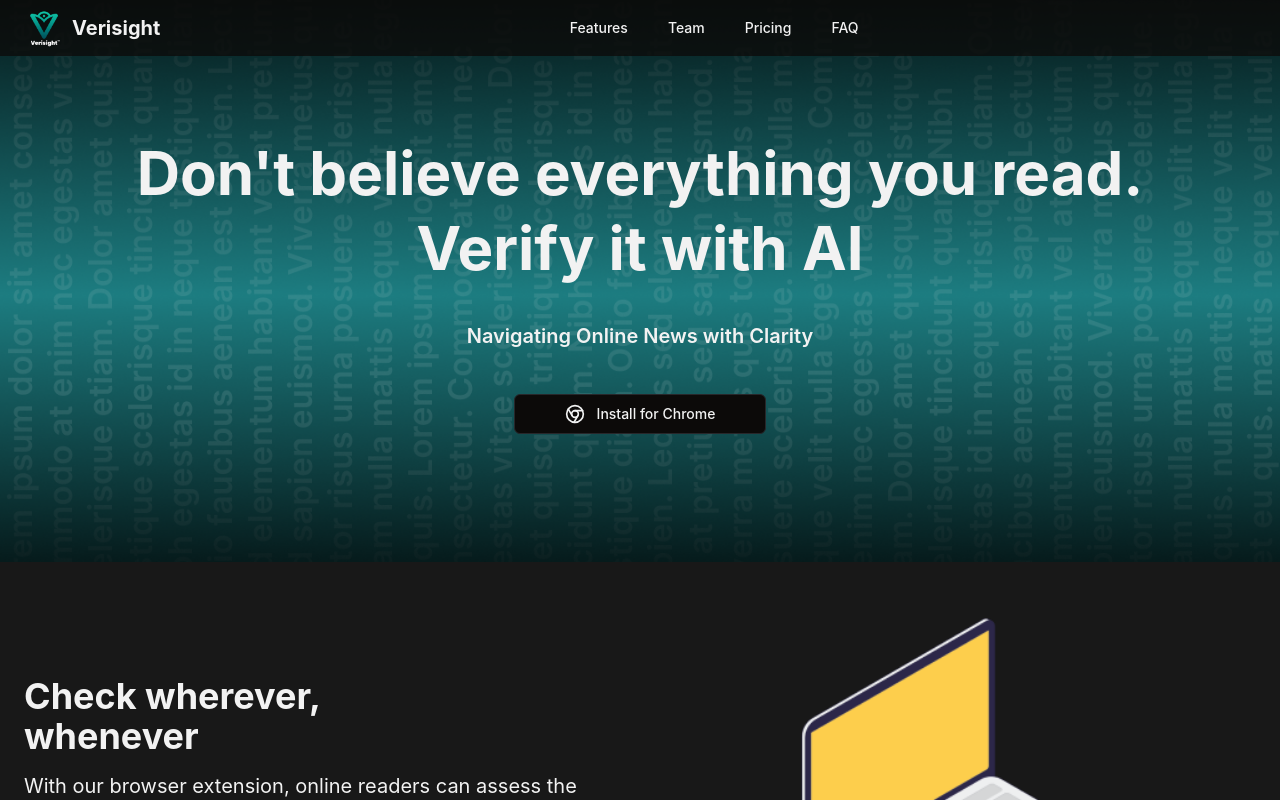
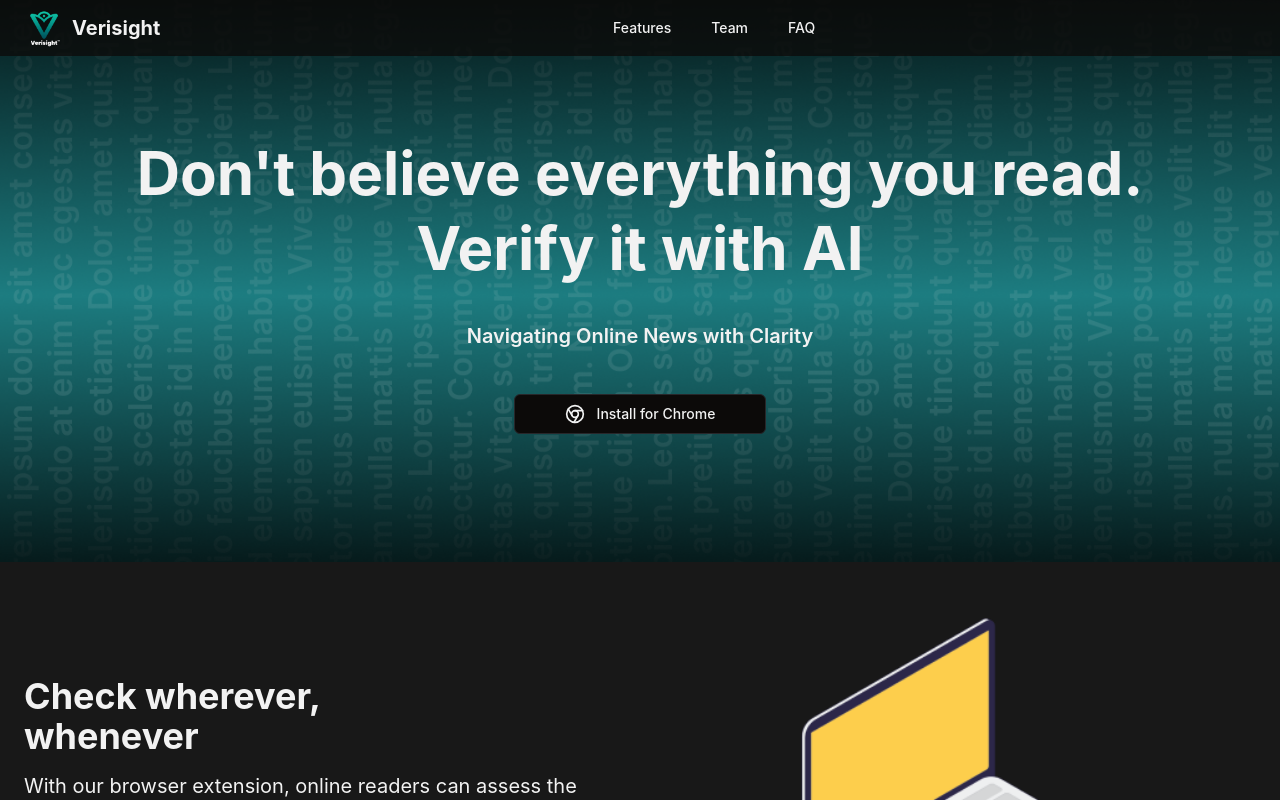
Before and after one commit to verisight/Verisight-LandingPage, a React (Vite) app in the folder LandingPage/: page / in a window 1280 px wide. Shown: the top 800 px of the page. Built offline with nearby package versions, Linux system fonts and the light colour scheme.

Commit message:
Removed Pricing from Nav

```diff
--- a/LandingPage/src/components/Navbar.tsx
+++ b/LandingPage/src/components/Navbar.tsx
@@ -17,7 +17,7 @@ import { buttonVariants } from "./ui/button";
 import { Menu } from "lucide-react";
 // import { ModeToggle } from "./mode-toggle";
 // import { LogoIcon } from "./Icons";
-import logo from '../assets/WhiteLogo.png';
+import logo from "../assets/WhiteLogo.png";
 
 interface RouteProps {
   href: string;
@@ -32,10 +32,6 @@ const routeList: RouteProps[] = [
   {
     href: "#team",
     label: "Team",
-  },
-  {
-    href: "#pricing",
-    label: "Pricing",
   },
   {
     href: "#faq",
@@ -60,10 +56,7 @@ export const Navbar = () => {
           <span className="flex md:hidden">
             {/* <ModeToggle /> */}
 
-            <Sheet
-              open={isOpen}
-              onOpenChange={setIsOpen}
-            >
+            <Sheet open={isOpen} onOpenChange={setIsOpen}>
               <SheetTrigger className="px-2">
                 <Menu
                   className="flex md:hidden h-5 w-5"
```
